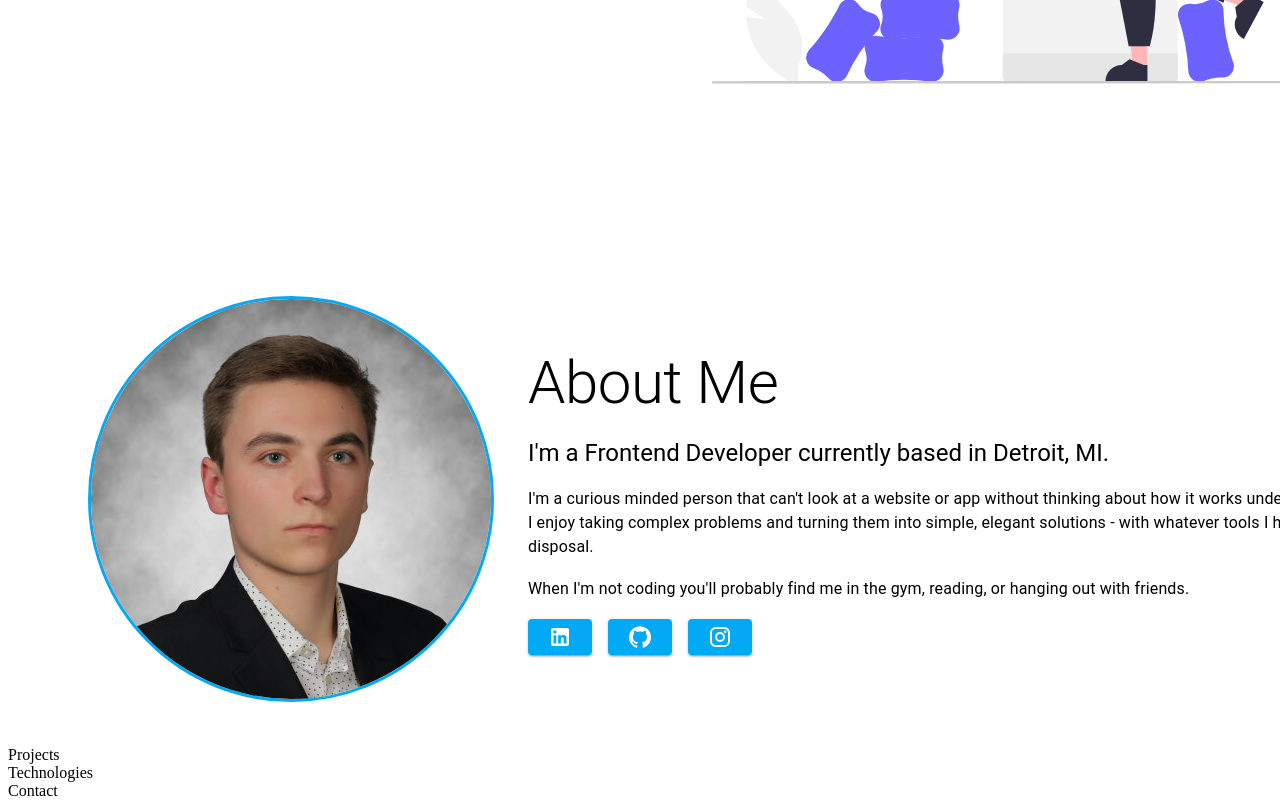
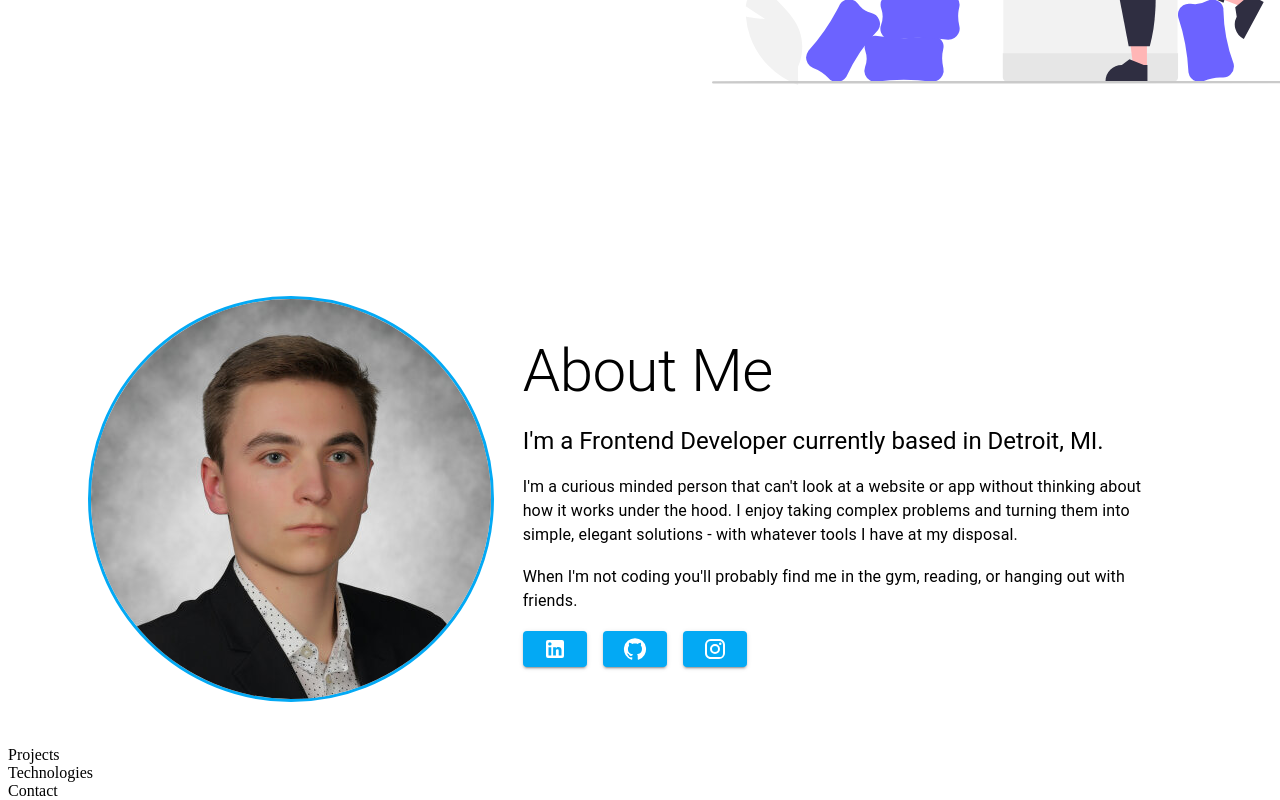
Before and after one commit to couvq/Portfolio-Site-V.2, a React (Create React App) app in the folder portfolio-site-v2/: page / in a window 1280 px wide. Shown: the part 752-1552 px from the top of the page. Built offline with nearby package versions, Linux system fonts and the light colour scheme.

Commit message:
got the about section to function 'ok'

```diff
--- a/portfolio-site-v2/src/components/About/About.js
+++ b/portfolio-site-v2/src/components/About/About.js
@@ -1,4 +1,5 @@
 import { Grid } from "@mui/material";
+import { Box } from "@mui/system";
 import React from "react";
 
 import AboutImage from "./AboutImage";
@@ -11,16 +12,16 @@ const About = () => {
       style={{
         width: "100%",
         height: "auto",
-        margin: '2.5rem 5rem',
-        marginTop: '2rem',
-        display: 'flex',
-        justifyContent: 'center',
-        alignItems: 'center'
+        margin: "2.5rem 5rem",
+        marginTop: "2rem",
+        display: "flex",
+        justifyContent: "center",
+        alignItems: "center",
       }}
     >
       <Grid
         container
-        spacing={5}
+        spacing={3}
         sx={{
           display: "flex",
           justifyContent: "center",
@@ -31,7 +32,14 @@ const About = () => {
           <AboutImage />
         </Grid>
         <Grid item xs={12} md={8}>
-          <AboutText />
+          <Box sx={{
+            width: {
+              sm: '100vw',
+              md: '50vw'
+            }
+          }}>
+            <AboutText />
+          </Box>
         </Grid>
       </Grid>
     </div>
```
